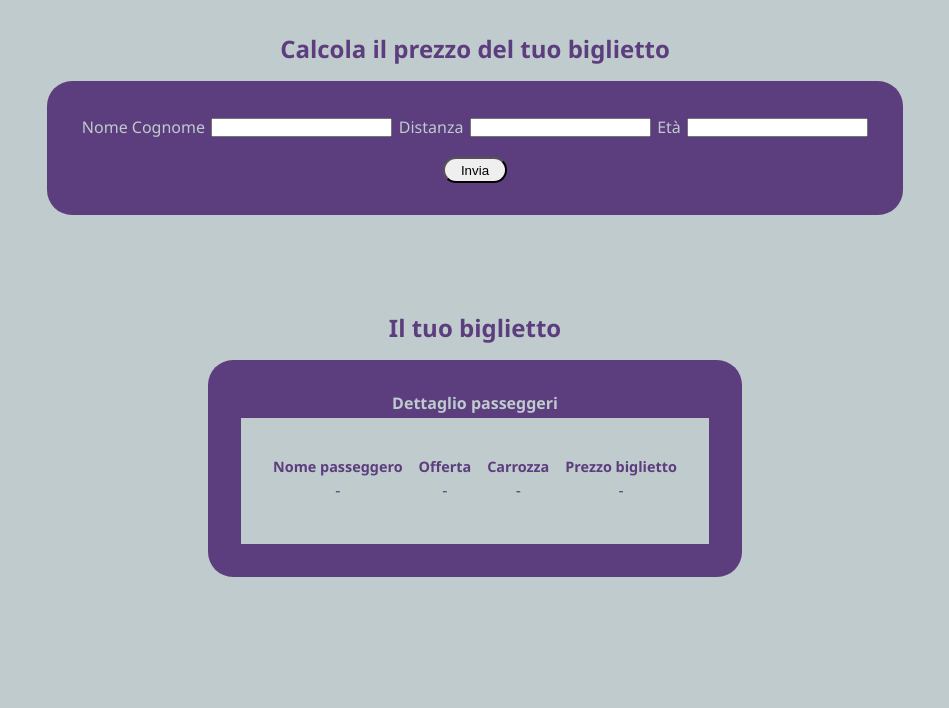
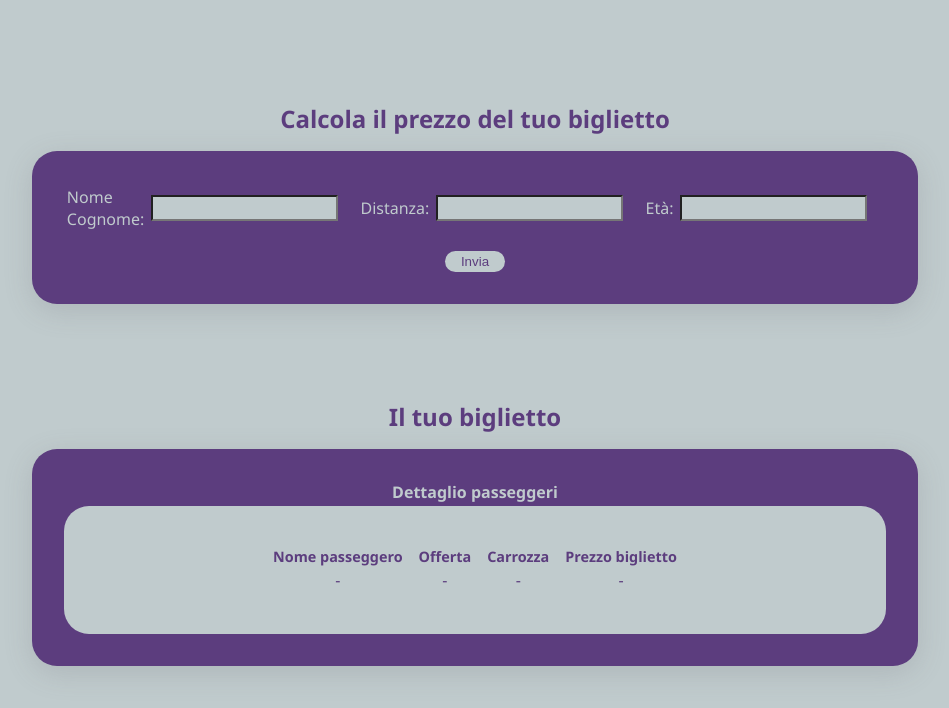
Before and after one commit to federicaarosio/js-biglietto-treno-form, a plain HTML site: page index.html in a window 1280 px wide. Shown: the whole page, without its empty margins (165-1114 px from the left). Drawn offline with Linux system fonts and the light colour scheme.

Commit message:
added shadow, changed btn style

```diff
--- a/css/style.css
+++ b/css/style.css
@@ -6,21 +6,25 @@
 
 body {
     font-family: 'Segoe UI', Tahoma, Geneva, Verdana, sans-serif;
-    background-color: #c0cbcd;
-    color: #5c3d7e;
 }
+
 
 main {
     width: 100vw;
     height: 100vh;
     display: flex;
     flex-direction: column;
+    justify-content: center;
     align-items: center;
+    background-color: #c0cbcd;
+    color: #5c3d7e;
 }
 
 main section {
+    width: 950px;
     margin-bottom: 2rem;
     padding: 2rem;
+
 }
 
 main h1 {
@@ -38,6 +42,7 @@ div.box {
     flex-direction: column;
     justify-content: center;
     align-items: center;
+    box-shadow: rgba(100, 100, 111, 0.2) 0px 7px 29px 0px;
 }
 
 div.form-wrapper {
@@ -47,7 +52,7 @@ div.form-wrapper {
 div.row {
     display: flex;
     align-items: center;
-    margin-bottom: 1rem;
+    margin: 0 1rem 1rem 0;
 }
 
 div input,
@@ -55,20 +60,30 @@ div p {
     margin: .2rem;
 }
 
+div input {
+    background-color: #c0cbcd;
+    color: #5c3d7e;
+    padding: .2rem;
+}
+
 div button {
     border-radius: 25px;
     padding: .2rem 1rem;
+    background-color: #c0cbcd;
+    color: #5c3d7e;
+    border: none;
 }
 
 div.ticket-details {
     display: flex;
     align-items: center;
+    justify-content: center;
     gap: 1rem;
-
+    width: 100%;
     background-color: #c0cbcd;
     color: #5c3d7e;
     height: 8rem;
-    border: 1px solid #5c3d7e;
+    border-radius: 25px;
     padding: 2rem;
     text-align: center;
 }
--- a/index.html
+++ b/index.html
@@ -15,22 +15,22 @@
         <div class="box">
             <div class="form-wrapper">
                 <div class="row">
-                    <p>Nome Cognome</p>
+                    <p>Nome Cognome:</p>
                     <input type="text" id="name-input">
                 </div>
 
                 <div class="row">
-                    <p>Distanza</p>
+                    <p>Distanza:</p>
                     <input type="text" id="distance-input">
                 </div>
 
                 <div class="row">
-                    <p>Età</p>
+                    <p>Età:</p>
                     <input type="text" id="passengerAge-input">
                 </div>
             </div>
             <div>
-                <button>Invia</button>
+                <button class="submit">Invia</button>
             </div>
         </div>
     </section>
```
